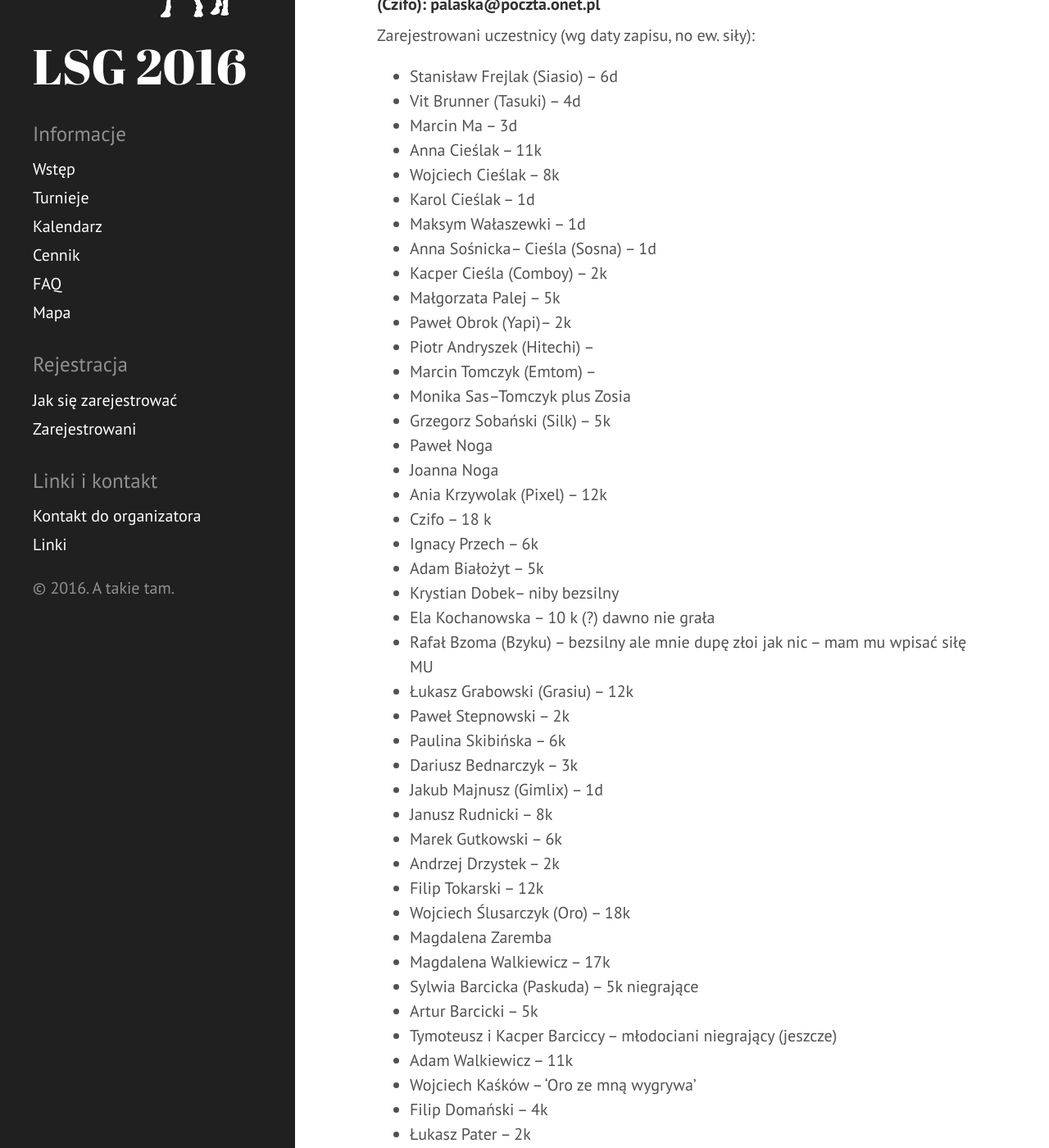
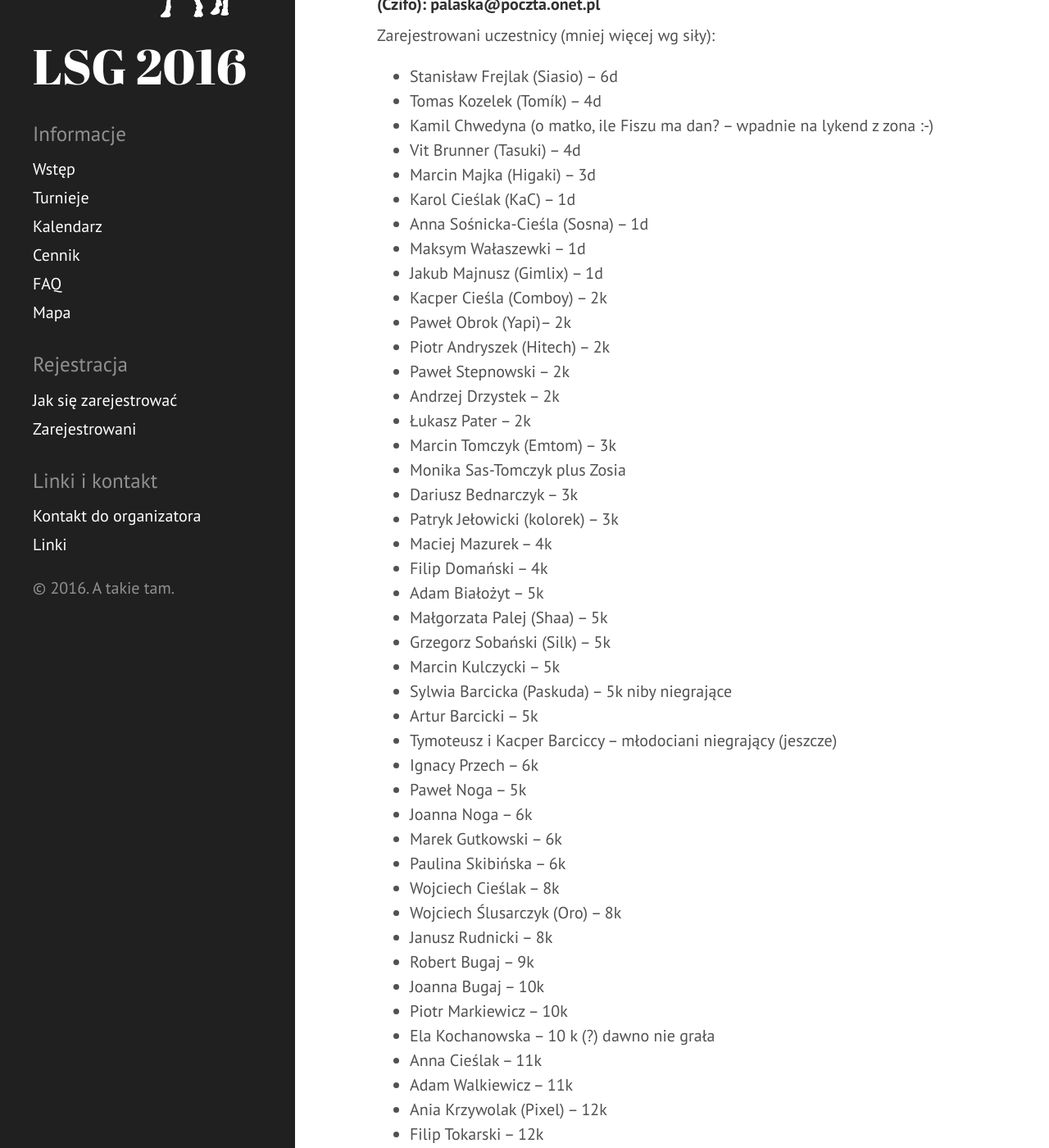
Before and after one commit to tasuki/lsg, a Jekyll site: the page built from zarejestrowani.md, in a window 1280 px wide and 1400 px high, scrolled down 190 px. Shown: the whole window at 82% size. Built offline with Jekyll 4.4.1, drawn with Linux system fonts in a browser that asks for light colours; some of the changed text lies outside the part shown.

Commit message:
Update zarejestrowanych

```diff
--- a/zarejestrowani.md
+++ b/zarejestrowani.md
@@ -7,63 +7,65 @@ title: Zarejestrowani
 
 #### Jeśli nie ma Cię na liście koniecznie skontaktuj sie z organizatorem od zapisów (Czifo): palaska@poczta.onet.pl
 
-Zarejestrowani uczestnicy (wg daty zapisu, no ew. siły):
+Zarejestrowani uczestnicy (mniej więcej wg siły):
 
 - Stanisław Frejlak (Siasio) -- 6d
+- Tomas Kozelek (Tomík) -- 4d
+- Kamil Chwedyna (o matko, ile Fiszu ma dan? -- wpadnie na lykend z zona :-)
 - Vit Brunner (Tasuki) -- 4d
-- Marcin Ma -- 3d
+- Marcin Majka (Higaki) -- 3d
+- Karol Cieślak (KaC) -- 1d
+- Anna Sośnicka-Cieśla (Sosna) -- 1d
+- Maksym Wałaszewki -- 1d
+- Jakub Majnusz (Gimlix) -- 1d
+- Kacper Cieśla (Comboy) -- 2k
+- Paweł Obrok (Yapi)-- 2k
+- Piotr Andryszek (Hitech) -- 2k
+- Paweł Stepnowski -- 2k
+- Andrzej Drzystek -- 2k
+- Łukasz Pater -- 2k
+- Marcin Tomczyk (Emtom) -- 3k
+- Monika Sas-Tomczyk plus Zosia
+- Dariusz Bednarczyk -- 3k
+- Patryk Jełowicki (kolorek) -- 3k
+- Maciej Mazurek -- 4k
+- Filip Domański -- 4k
+- Adam Białożyt -- 5k
+- Małgorzata Palej (Shaa) -- 5k
+- Grzegorz Sobański (Silk) -- 5k
+- Marcin Kulczycki -- 5k
+- Sylwia Barcicka (Paskuda) -- 5k niby niegrające
+- Artur Barcicki -- 5k
+- Tymoteusz i Kacper Barciccy -- młodociani niegrający (jeszcze)
+- Ignacy Przech -- 6k
+- Paweł Noga -- 5k
+- Joanna Noga -- 6k
+- Marek Gutkowski -- 6k
+- Paulina Skibińska -- 6k
+- Wojciech Cieślak -- 8k
+- Wojciech Ślusarczyk (Oro) -- 8k
+- Janusz Rudnicki -- 8k
+- Robert Bugaj -- 9k
+- Joanna Bugaj -- 10k
+- Piotr Markiewicz -- 10k
+- Ela Kochanowska -- 10 k (?) dawno nie grała
 - Anna Cieślak -- 11k
-- Wojciech Cieślak -- 8k
-- Karol Cieślak --  1d
-- Maksym Wałaszewki -- 1d
-- Anna Sośnicka-- Cieśla (Sosna) -- 1d
-- Kacper Cieśla (Comboy) -- 2k
-- Małgorzata Palej -- 5k
-- Paweł Obrok (Yapi)-- 2k
-- Piotr Andryszek (Hitechi) --
-- Marcin Tomczyk (Emtom) --
-- Monika Sas--Tomczyk plus Zosia
-- Grzegorz Sobański (Silk) -- 5k
-- Paweł Noga
-- Joanna Noga
+- Adam Walkiewicz -- 11k
 - Ania Krzywolak (Pixel) -- 12k
-- Czifo --  18 k
-- Ignacy Przech -- 6k
-- Adam Białożyt -- 5k
-- Krystian Dobek-- niby bezsilny
-- Ela Kochanowska -- 10 k (?) dawno nie grała
+- Filip Tokarski -- 12k
+- Łukasz Grabowski (Grasiu) -- 12k
+- Mariusz Klimczak -- 14k
+- Tomasz Bogdziewicz -- 13-15k
+- Marta Kołodziej -- 15k
+- Czifo -- 18 k
+- Krystian Dobek -- niby bezsilny
 - Rafał Bzoma (Bzyku) --  bezsilny ale mnie dupę złoi jak nic -- mam mu wpisać siłę MU
-- Łukasz Grabowski (Grasiu) -- 12k
-- Paweł Stepnowski -- 2k
-- Paulina Skibińska -- 6k
-- Dariusz Bednarczyk -- 3k
-- Jakub Majnusz (Gimlix) -- 1d
-- Janusz Rudnicki -- 8k
-- Marek Gutkowski -- 6k
-- Andrzej Drzystek -- 2k
-- Filip Tokarski -- 12k
-- Wojciech Ślusarczyk (Oro) -- 18k
 - Magdalena Zaremba
 - Magdalena Walkiewicz -- 17k
-- Sylwia Barcicka (Paskuda) -- 5k niegrające
-- Artur Barcicki -- 5k
-- Tymoteusz i Kacper Barciccy -- młodociani niegrający (jeszcze)
-- Adam Walkiewicz -- 11k
 - Wojciech Kaśków --  'Oro ze mną wygrywa'
-- Filip Domański -- 4k
-- Łukasz Pater -- 2k
-- Marta Kołodziej -- 15k
-- Marcin Kulczycki -- 5k
-- Marcin Kulczycki -- 5k
-- Mariusz Klimczak -- 14k
 - Adam Lis -- nie gra
-- Tomasz Bogdziewicz -- 13-15k
-- Maciej Mazurek -- 4k
-- Robert Bugaj -- 9k
-- Joanna Bugaj -- 10k
 - Antoni Bugaj -- 20k
+- Stanislaw Szczesniak -- 20k  (kumpel Sasia)
 - Zofia Bugaj -- 30k (rodzinka, te mlodsze to 8 i 6 lat )
-- Stanislaw Szczesniak -- 20k  (kumpel Sasia)
-- Kamil Chwedyna (o matko, ile Fiszu ma dan? -- wpadnie na lykend z zona :-)
 
-stan 20 czerwca
+stan 25 czerwca
```
